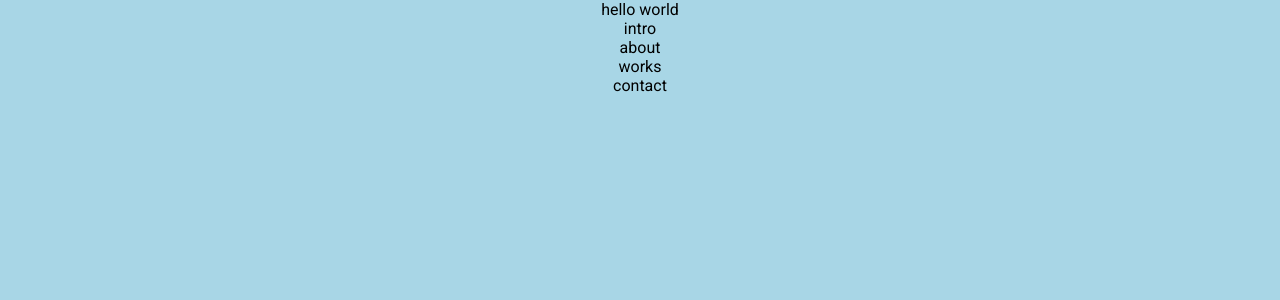
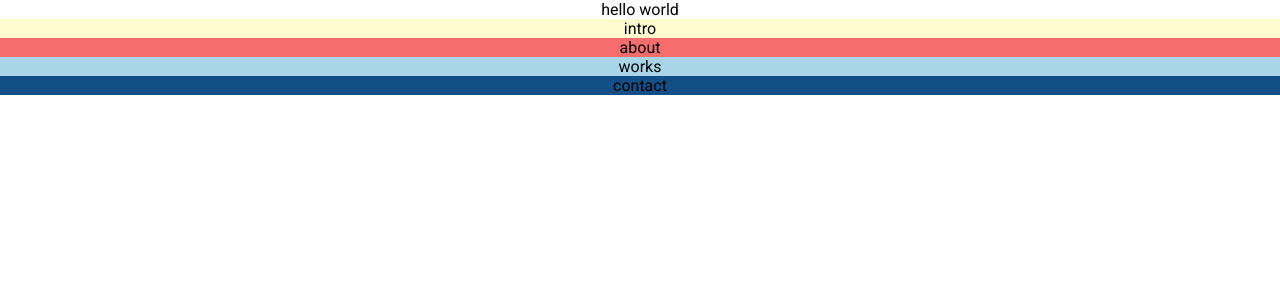
Before and after one commit to Emi691/Portfolio, a React (Create React App) app: page / in a window 1280 px wide. Shown: the top 300 px of the page. Built offline with nearby package versions, Linux system fonts and the light colour scheme.

Commit message:
sets scss rules using classnames for main components

```diff
--- a/src/components/about/about.scss
+++ b/src/components/about/about.scss
@@ -1,3 +1,3 @@
-* {
+.about {
     background-color: #F76C6C;
 }
--- a/src/components/contact/contact.scss
+++ b/src/components/contact/contact.scss
@@ -1,3 +1,3 @@
-* {
+.contact {
     background-color: #134F87;
 }
--- a/src/components/intro/intro.scss
+++ b/src/components/intro/intro.scss
@@ -1,3 +1,3 @@
-* {
+.intro {
     background-color: #FFFDD0;
 }
--- a/src/components/works/works.scss
+++ b/src/components/works/works.scss
@@ -1,3 +1,3 @@
-* {
+.works {
     background-color: #A8D6E6;
 }
```
